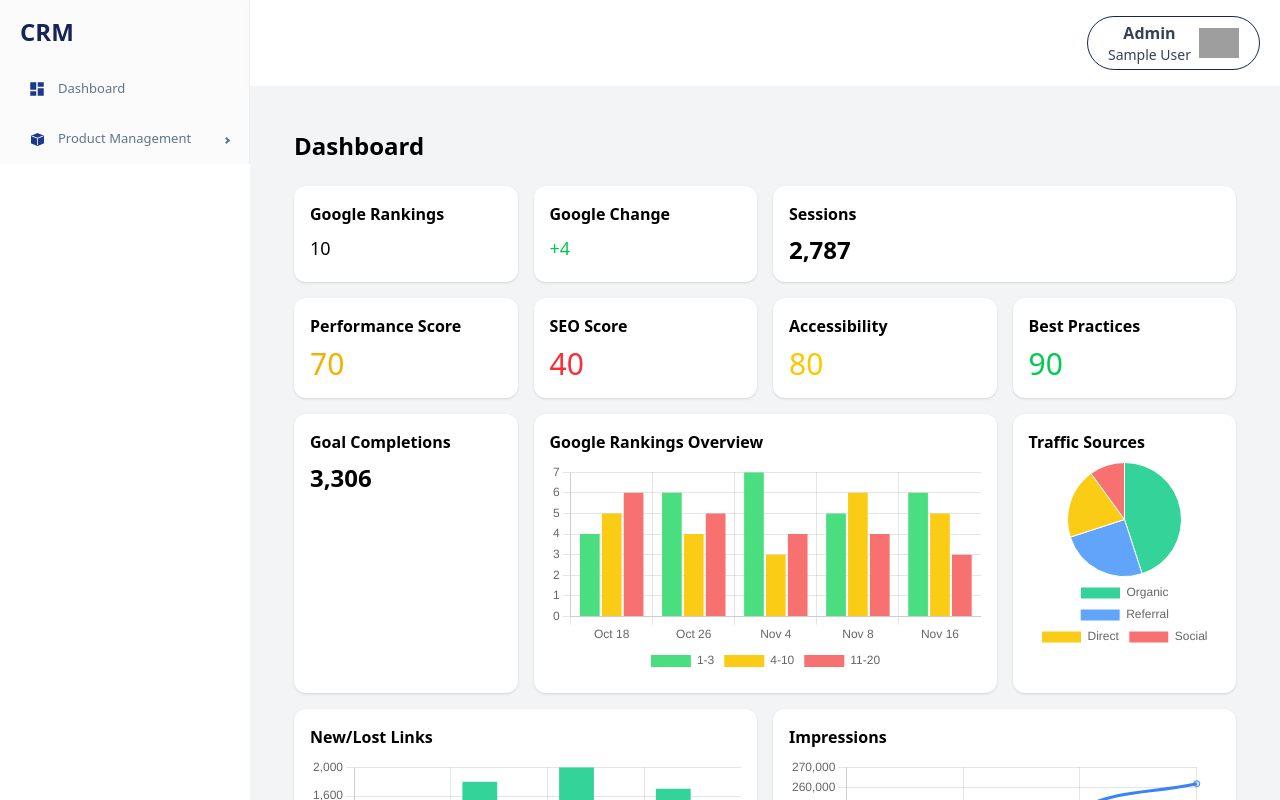
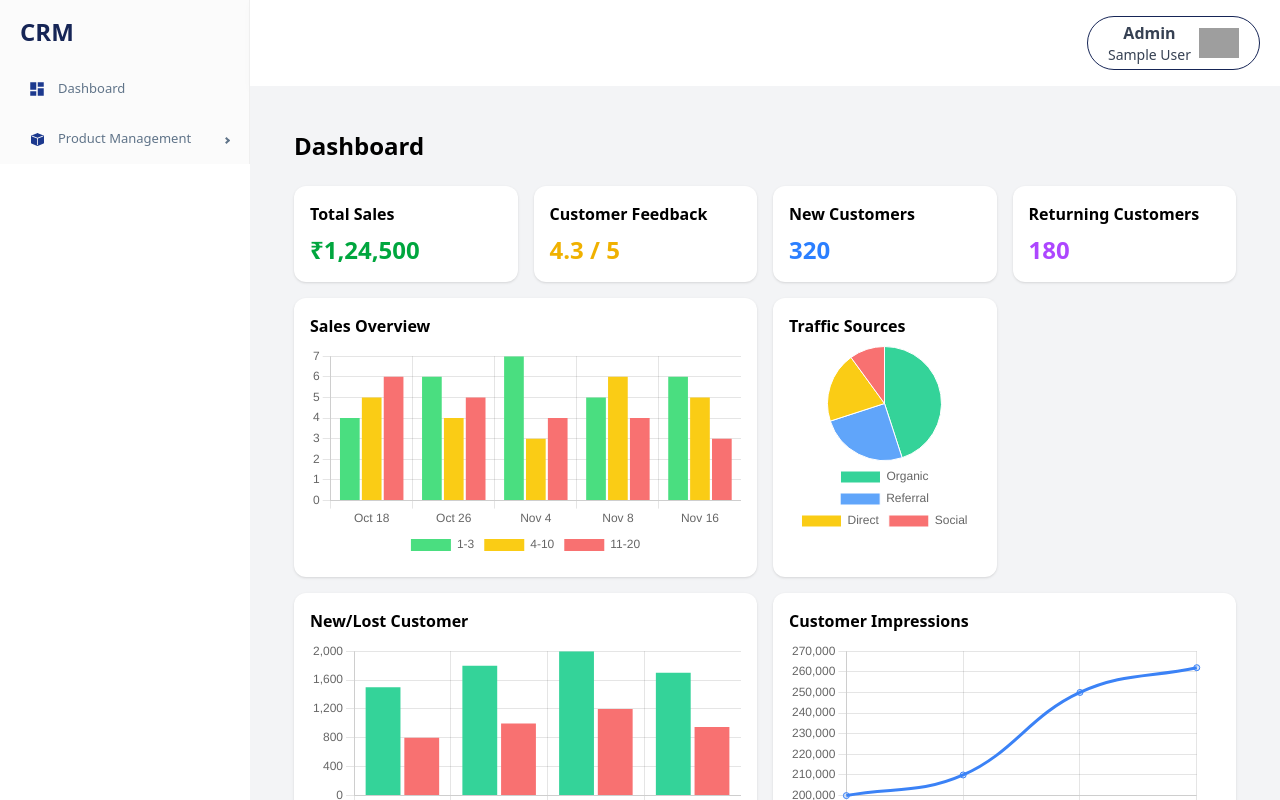
Before and after one commit to amitdadwal529/crm_task, a React (Vite) app: page / in a window 1280 px wide. Shown: the top 800 px of the page. Built offline with nearby package versions, Linux system fonts and the light colour scheme; sample sign-in values are in the browser's storage; grey boxes are pictures that could not be loaded.

Commit message:
comments added in dashboard

```diff
--- a/src/components/ui/charts/BarChart.jsx
+++ /dev/null
@@ -1,19 +0,0 @@
-import React from 'react';
-import { Bar } from 'react-chartjs-2';
-
-const BarChart = () => {
-  const data = {
-    labels: ['Product A', 'Product B', 'Product C'],
-    datasets: [
-      {
-        label: 'Units Sold',
-        data: [200, 150, 300],
-        backgroundColor: ['#10b981', '#f59e0b', '#ef4444'],
-      },
-    ],
-  };
-
-  return <Bar data={data} />;
-};
-
-export default BarChart;
--- a/src/components/ui/charts/LineChart.jsx
+++ /dev/null
@@ -1,21 +0,0 @@
-import React from 'react';
-import { Line } from 'react-chartjs-2';
-
-const LineChart = () => {
-  const data = {
-    labels: ['Jan', 'Feb', 'Mar', 'Apr', 'May'],
-    datasets: [
-      {
-        label: 'Sales',
-        data: [30, 45, 28, 80, 60],
-        borderColor: '#3b82f6',
-        backgroundColor: 'rgba(59, 130, 246, 0.5)',
-        fill: true,
-      },
-    ],
-  };
-
-  return <Line data={data} />;
-};
-
-export default LineChart;
--- a/src/components/ui/charts/PieChart.jsx
+++ /dev/null
@@ -1,19 +0,0 @@
-import React from 'react';
-import { Pie } from 'react-chartjs-2';
-
-const PieChart = () => {
-  const data = {
-    labels: ['Desktop', 'Mobile', 'Tablet'],
-    datasets: [
-      {
-        label: 'Traffic Source',
-        data: [50, 30, 20],
-        backgroundColor: ['#6366f1', '#22c55e', '#f97316'],
-      },
-    ],
-  };
-
-  return <Pie data={data} />;
-};
-
-export default PieChart;
--- /dev/null
+++ b/src/components/ui/dashboard/MetricCard.jsx
@@ -0,0 +1,8 @@
+const MetricCard = ({ title, value, color }) => (
+    <div className="bg-white p-4 rounded-xl shadow">
+      <h2 className="font-semibold mb-2">{title}</h2>
+      <div className={`text-2xl font-bold ${color}`}>{value}</div>
+    </div>
+  );
+
+  export default MetricCard;
--- a/src/pages/dashboard/Dashboard.jsx
+++ b/src/pages/dashboard/Dashboard.jsx
@@ -13,7 +13,13 @@ import {
 } from "chart.js";
 import { Bar, Line, Pie } from "react-chartjs-2";
 
-// Register Chart.js components
+// Reusable UI card component for metrics
+import MetricCard from "@components/ui/dashboard/MetricCard";
+
+// Chart data imported from utility file
+import { rankingsData, newLostCustomerData, customerImpressionsData ,customerTrafficSourcesData} from "@utils/chartData";
+
+// Register Chart.js components globally
 ChartJS.register(
   CategoryScale,
   LinearScale,
@@ -26,68 +32,7 @@ ChartJS.register(
   Title
 );
 
-// Data for charts
-const rankingsData = {
-  labels: ["Oct 18", "Oct 26", "Nov 4", "Nov 8", "Nov 16"],
-  datasets: [
-    {
-      label: "1-3",
-      data: [4, 6, 7, 5, 6],
-      backgroundColor: "#4ade80",
-    },
-    {
-      label: "4-10",
-      data: [5, 4, 3, 6, 5],
-      backgroundColor: "#facc15",
-    },
-    {
-      label: "11-20",
-      data: [6, 5, 4, 4, 3],
-      backgroundColor: "#f87171",
-    },
-  ],
-};
 
-const newLostLinksData = {
-  labels: ["Apr 5", "Apr 12", "Apr 19", "Apr 26"],
-  datasets: [
-    {
-      label: "New",
-      data: [1500, 1800, 2000, 1700],
-      backgroundColor: "#34d399",
-    },
-    {
-      label: "Lost",
-      data: [800, 1000, 1200, 950],
-      backgroundColor: "#f87171",
-    },
-  ],
-};
-
-const impressionsData = {
-  labels: ["Week 1", "Week 2", "Week 3", "Week 4"],
-  datasets: [
-    {
-      label: "Impressions",
-      data: [200000, 210000, 250000, 262000],
-      borderColor: "#3b82f6",
-      backgroundColor: "rgba(59, 130, 246, 0.2)",
-      fill: true,
-      tension: 0.4,
-    },
-  ],
-};
-
-const trafficSourcesData = {
-  labels: ["Organic", "Referral", "Direct", "Social"],
-  datasets: [
-    {
-      data: [45, 25, 20, 10],
-      backgroundColor: ["#34d399", "#60a5fa", "#facc15", "#f87171"],
-      borderWidth: 1,
-    },
-  ],
-};
 
 const Dashboard = () => {
   return (
@@ -97,81 +42,61 @@ const Dashboard = () => {
       </div>
 
       <div className="grid grid-cols-1 md:grid-cols-2 xl:grid-cols-4 gap-4">
-        <div className="bg-white p-4 rounded-xl shadow">
-          <h2 className="font-semibold mb-2">Google Rankings</h2>
-          <div className="text-lg">10</div>
-        </div>
-        <div className="bg-white p-4 rounded-xl shadow">
-          <h2 className="font-semibold mb-2">Google Change</h2>
-          <div className="text-green-500 text-lg">+4</div>
-        </div>
+            {/* Metric Cards Section */}
+        <MetricCard title="Total Sales" value="₹1,24,500" color="text-green-600" />
+        <MetricCard title="Customer Feedback" value="4.3 / 5" color="text-yellow-500" />
+        <MetricCard title="New Customers" value="320" color="text-blue-500" />
+        <MetricCard title="Returning Customers" value="180" color="text-purple-500" />
+
+            {/* Bar Chart: Sales Overview */}
         <div className="bg-white p-4 rounded-xl shadow col-span-2">
-          <h2 className="font-semibold mb-2">Sessions</h2>
-          <div className="text-2xl font-bold">2,787</div>
-        </div>
-
-        <div className="bg-white p-4 rounded-xl shadow">
-          <h2 className="font-semibold mb-2">Performance Score</h2>
-          <div className="text-yellow-500 text-3xl">70</div>
-        </div>
-        <div className="bg-white p-4 rounded-xl shadow">
-          <h2 className="font-semibold mb-2">SEO Score</h2>
-          <div className="text-red-500 text-3xl">40</div>
-        </div>
-        <div className="bg-white p-4 rounded-xl shadow">
-          <h2 className="font-semibold mb-2">Accessibility</h2>
-          <div className="text-yellow-400 text-3xl">80</div>
-        </div>
-        <div className="bg-white p-4 rounded-xl shadow">
-          <h2 className="font-semibold mb-2">Best Practices</h2>
-          <div className="text-green-500 text-3xl">90</div>
-        </div>
-
-        <div className="bg-white p-4 rounded-xl shadow">
-          <h2 className="font-semibold mb-2">Goal Completions</h2>
-          <div className="text-2xl font-bold">3,306</div>
-        </div>
-
-        <div className="bg-white p-4 rounded-xl shadow col-span-2">
-          <h2 className="font-semibold mb-2">Google Rankings Overview</h2>
+          <h2 className="font-semibold mb-2">Sales Overview</h2>
           <Bar
             data={rankingsData}
             options={{
               responsive: true,
               plugins: { legend: { position: "bottom" } },
             }}
+            key={JSON.stringify(rankingsData)} // prevent canvas reuse error
           />
         </div>
+
+            {/* Pie Chart: Customer Traffic Sources */}
         <div className="bg-white p-4 rounded-xl shadow col-span-2 md:col-span-1">
           <h2 className="font-semibold mb-2">Traffic Sources</h2>
           <Pie
-            data={trafficSourcesData}
+            data={customerTrafficSourcesData}
             options={{
               responsive: true,
               plugins: { legend: { position: "bottom" } },
             }}
+            key={JSON.stringify(customerTrafficSourcesData)} // prevent canvas reuse error
           />
         </div>
 
+            {/* Bar Chart: New vs Lost Customers */}
         <div className="bg-white p-4 rounded-xl shadow col-span-2">
-          <h2 className="font-semibold mb-2">New/Lost Links</h2>
+          <h2 className="font-semibold mb-2">New/Lost Customer</h2>
           <Bar
-            data={newLostLinksData}
+            data={newLostCustomerData}
             options={{
               responsive: true,
               plugins: { legend: { position: "bottom" } },
             }}
+            key={JSON.stringify(newLostCustomerData)} // prevent canvas reuse error
           />
         </div>
 
+               {/* Line Chart: Customer Impressions Trend */}
         <div className="bg-white p-4 rounded-xl shadow col-span-2">
-          <h2 className="font-semibold mb-2">Impressions</h2>
+          <h2 className="font-semibold mb-2">Customer Impressions</h2>
           <Line
-            data={impressionsData}
+            data={customerImpressionsData}
             options={{
               responsive: true,
               plugins: { legend: { position: "bottom" } },
             }}
+            key={JSON.stringify(customerImpressionsData)} // prevent canvas reuse error
           />
         </div>
 
--- /dev/null
+++ b/src/utils/chartData.js
@@ -0,0 +1,62 @@
+// Data for charts
+export const rankingsData = {
+    labels: ["Oct 18", "Oct 26", "Nov 4", "Nov 8", "Nov 16"],
+    datasets: [
+      {
+        label: "1-3",
+        data: [4, 6, 7, 5, 6],
+        backgroundColor: "#4ade80",
+      },
+      {
+        label: "4-10",
+        data: [5, 4, 3, 6, 5],
+        backgroundColor: "#facc15",
+      },
+      {
+        label: "11-20",
+        data: [6, 5, 4, 4, 3],
+        backgroundColor: "#f87171",
+      },
+    ],
+  };
+
+  export  const newLostCustomerData= {
+    labels: ["Apr 5", "Apr 12", "Apr 19", "Apr 26"],
+    datasets: [
+      {
+        label: "New",
+        data: [1500, 1800, 2000, 1700],
+        backgroundColor: "#34d399",
+      },
+      {
+        label: "Lost",
+        data: [800, 1000, 1200, 950],
+        backgroundColor: "#f87171",
+      },
+    ],
+  };
+
+  export  const customerImpressionsData = {
+    labels: ["Week 1", "Week 2", "Week 3", "Week 4"],
+    datasets: [
+      {
+        label: "Impressions",
+        data: [200000, 210000, 250000, 262000],
+        borderColor: "#3b82f6",
+        backgroundColor: "rgba(59, 130, 246, 0.2)",
+        fill: true,
+        tension: 0.4,
+      },
+    ],
+  };
+
+  export  const customerTrafficSourcesData = {
+    labels: ["Organic", "Referral", "Direct", "Social"],
+    datasets: [
+      {
+        data: [45, 25, 20, 10],
+        backgroundColor: ["#34d399", "#60a5fa", "#facc15", "#f87171"],
+        borderWidth: 1,
+      },
+    ],
+  };
```
